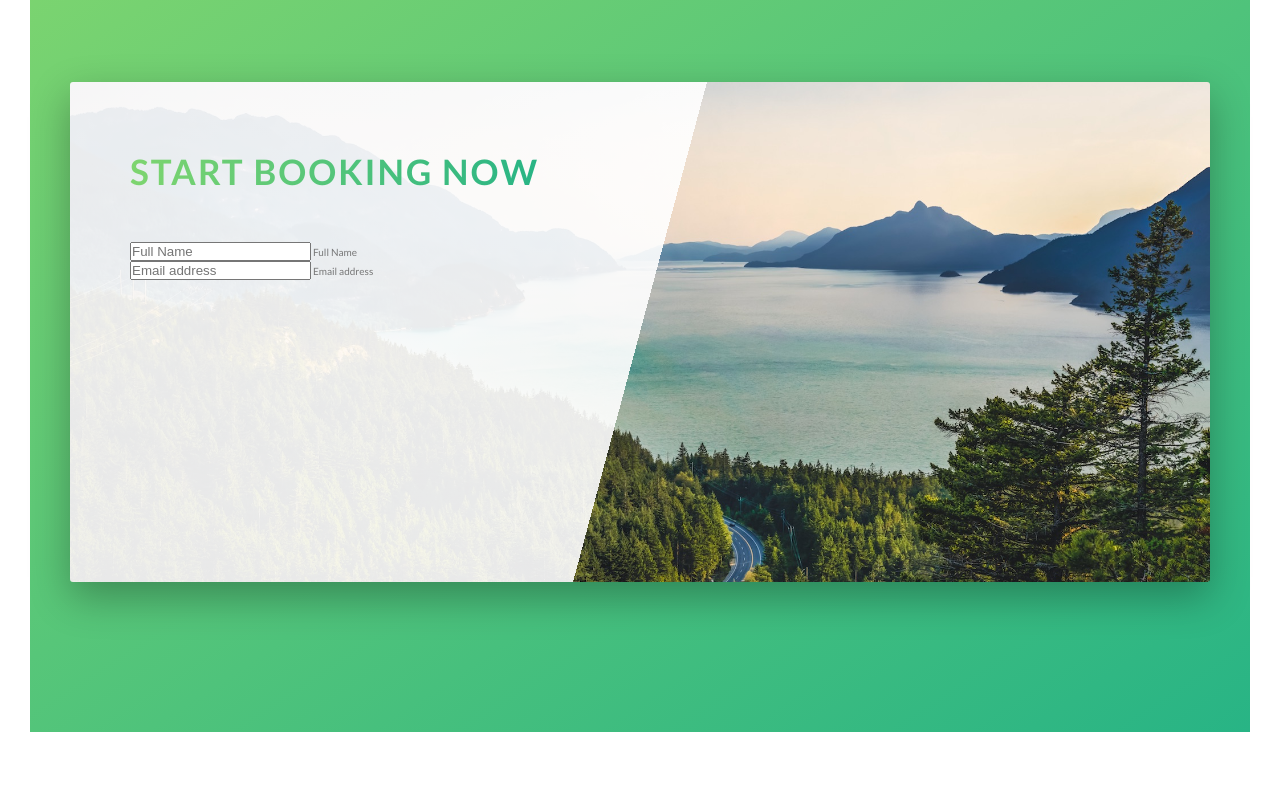
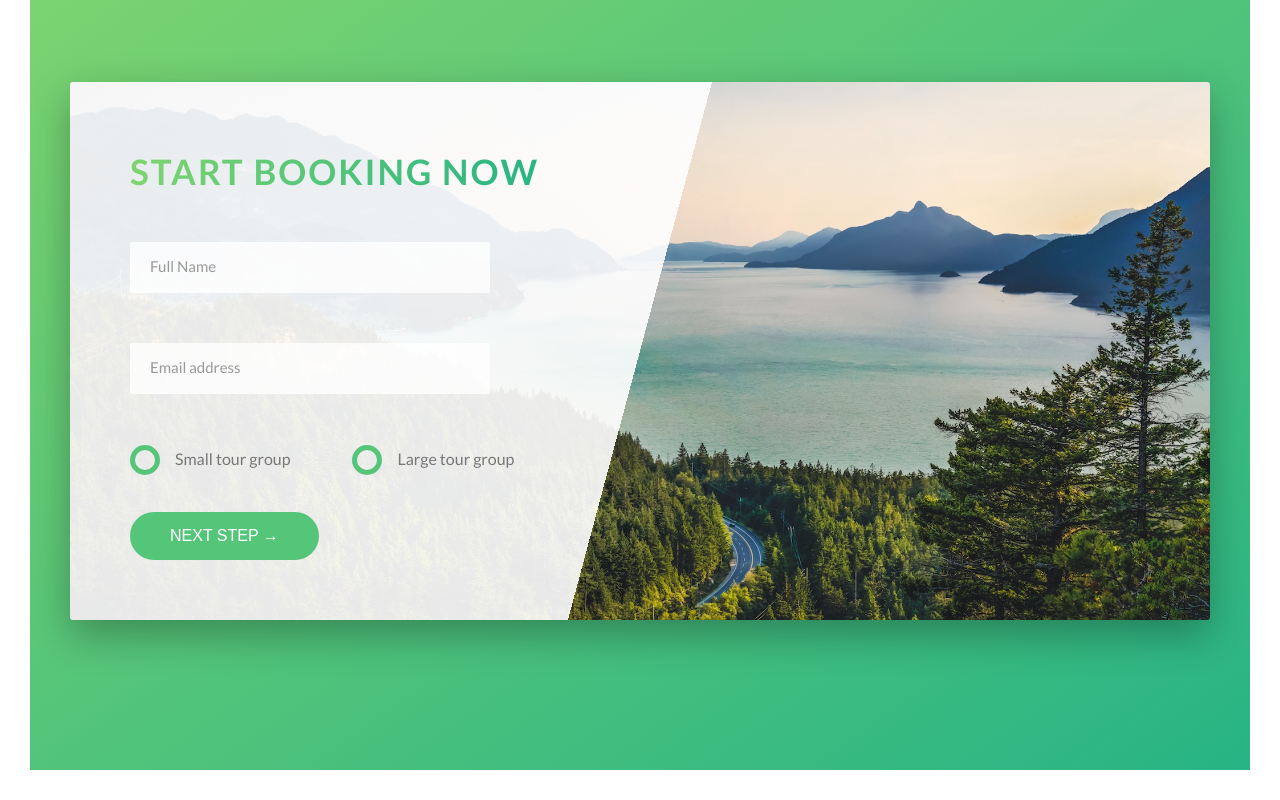
Before and after one commit to deepakkarki/css-course, a website: page Natours/starter/index.html in a window 1280 px wide. Shown: the part 4606-5406 px from the top of the page. Before the commit the page ends 5368 px from the top, so only its background shows below. Drawn offline with Linux system fonts and the light colour scheme.

Commit message:
Finished the booking section. End of s5 v47

```diff
--- a/Natours/starter/index.html
+++ b/Natours/starter/index.html
@@ -361,10 +361,28 @@
                                 <input class="form__input" type="text" id="name" placeholder="Full Name" required>
                                 <label class="form__label" for="name">Full Name</label>
                             </div>
-
                             <div class="form__group">
                                 <input class="form__input" type="email" id="email" placeholder="Email address" required>
                                 <label class="form__label" for="email">Email address</label>
+                            </div>
+                            <div class="form__group">
+                                <div class="form__radio-group">
+                                    <input class="form__radio-input" type="radio" id="small" name="size">
+                                    <label class="form__radio-label" for="small">
+                                        <span class="form__radio-button"></span>
+                                        Small tour group
+                                    </label>
+                                </div>
+                                <div class="form__radio-group">
+                                    <input class="form__radio-input" type="radio" id="large" name="size">
+                                    <label class="form__radio-label" for="large">
+                                        <span class="form__radio-button"></span>
+                                        Large tour group
+                                    </label>
+                                </div>
+                            </div>
+                            <div class="form__group u-margin-top-medium">
+                                <button class="btn btn--green">Next Step &rarr;</button>
                             </div>
                         </form>
                     </div>
--- a/Natours/starter/sass/abstracts/_variables.scss
+++ b/Natours/starter/sass/abstracts/_variables.scss
@@ -12,6 +12,7 @@ $color-tertiary-dark: #5643fa;
 $color-grey-light-1: #f7f7f7;
 $color-grey-light-2: #eeeeee;
 $color-grey-dark: #777;
+$color-grey-dark-2: #999;
 $color-white: #fff;
 $color-black: #000;
 
--- a/Natours/starter/sass/base/_utilities.scss
+++ b/Natours/starter/sass/base/_utilities.scss
@@ -1,8 +1,9 @@
-.u-center-text{ text-align: center; }
+.u-center-text{ text-align: center !important; }
 
-.u-margin-bottom-small{ margin-bottom: 1.5rem; }
-.u-margin-bottom-medium{ margin-bottom: 4rem; }
-.u-margin-bottom-big{ margin-bottom: 8rem; }
+.u-margin-bottom-small{ margin-bottom: 1.5rem !important; }
+.u-margin-bottom-medium{ margin-bottom: 4rem !important; }
+.u-margin-bottom-big{ margin-bottom: 8rem !important; }
 
-.u-margin-top-big{ margin-top: 8rem; }
-.u-margin-top-huge{ margin-top: 10rem; }
+.u-margin-top-medium{ margin-top: 4rem !important; }
+.u-margin-top-big{ margin-top: 8rem !important; }
+.u-margin-top-huge{ margin-top: 10rem !important; }
--- a/Natours/starter/sass/components/_button.scss
+++ b/Natours/starter/sass/components/_button.scss
@@ -1,6 +1,5 @@
 .btn {
-    &:link,
-    &:visited{
+
     text-transform: uppercase;
     text-decoration: none;
     padding: 1.5rem 4rem;
@@ -9,13 +8,19 @@
     margin: 0 auto;
     font-size: $default-font-size;
     transition: all 0.2s;
-    }
+
+    //<button> specific
+    border: none;
+    cursor: pointer;
 
     &:hover{
         transform: translateY(-.4rem);
         box-shadow: 0 1rem 2rem rgba($color-black, 0.2);
     }
+
+    &:focus,
     &:active{
+        outline: none;
         transform: translateY(-.2rem);
         box-shadow: 0 .5rem 1rem rgba($color-black, 0.2);
     }
--- /dev/null
+++ b/Natours/starter/sass/components/_form.scss
@@ -0,0 +1,94 @@
+.form{
+
+    &__group:not(:last-child){
+        margin-bottom: 2rem;
+    }
+
+    &__input{
+        font-size: 1.5rem;
+        font-family: inherit;
+        color: inherit;
+        padding: 1.5rem 2rem;
+        border-radius: 2px;
+        display: block;
+        border: none;
+        width: 80%;
+        background-color: rgba($color-white, .8);
+        border-bottom: 3px solid transparent;
+        transition: all .3s;
+
+        &:focus{
+            outline: none;
+            box-shadow: 0 1rem 2rem rgba($color-black, .2);
+            border-bottom: 3px solid $color-primary;
+        }
+        &:focus:invalid{
+            border-bottom: 3px solid $color-secondary-dark;
+        }
+        &::-webkit-input-placeholder{
+            color: $color-grey-dark-2;
+        }
+    }
+
+    &__label{
+        font-size: 1.2rem;
+        font-weight: 700;
+        margin-left: 2rem;
+        margin-top: 1rem;
+        display: block;
+        transition: all .2s;
+    }
+
+    &__input:placeholder-shown + &__label{
+        opacity: 0;
+        visibility: hidden;
+        transform: translateY(-4rem);
+    }
+
+    //RADIO button stuff
+    &__radio-group{
+        width: 49%;
+        display: inline-block;
+    }
+
+    &__radio-input{
+        display: none;
+    }
+
+    &__radio-label{
+        font-size: $default-font-size;
+        cursor: pointer;
+        position: relative;
+        padding-left: 4.5rem;
+    }
+
+    &__radio-button{
+        height: 3rem;
+        width: 3rem;
+        border: .5rem solid $color-primary;
+        display: inline-block;
+        border-radius: 50%;
+        position: absolute;
+        top: -.4rem;
+        left: 0;
+
+        &::after{
+            content: "";
+            display: block;
+            height: 1.2rem;
+            width: 1.2rem;
+            border-radius: 50%;
+            background-color: $color-primary;
+            position: absolute;
+            top: 50%;
+            left: 50%;
+            transform: translate(-50%, -50%);
+            opacity: 0;
+            transition: all .3s;
+        }
+    }
+
+    &__radio-input:checked + &__radio-label &__radio-button::after{
+        opacity: 1;
+    }
+}
--- a/Natours/starter/sass/main.scss
+++ b/Natours/starter/sass/main.scss
@@ -11,6 +11,7 @@
 @import "components/bg-video";
 @import "components/card";
 @import "components/composition";
+@import "components/form";
 @import "components/feature-box";
 @import "components/story";
 
--- a/Natours/starter/sass/pages/_home.scss
+++ b/Natours/starter/sass/pages/_home.scss
@@ -48,7 +48,6 @@
     background-size: cover;
     border-radius: 3px;
     box-shadow: 0 1.5rem 4rem rgba($color-black, 0.3);
-    height: 50rem;
 
     &__form{
         width: 50%;
```
Also changed, not shown: Natours/starter/css/style.css. Lines whose indentation alone changed are shown as unchanged.
